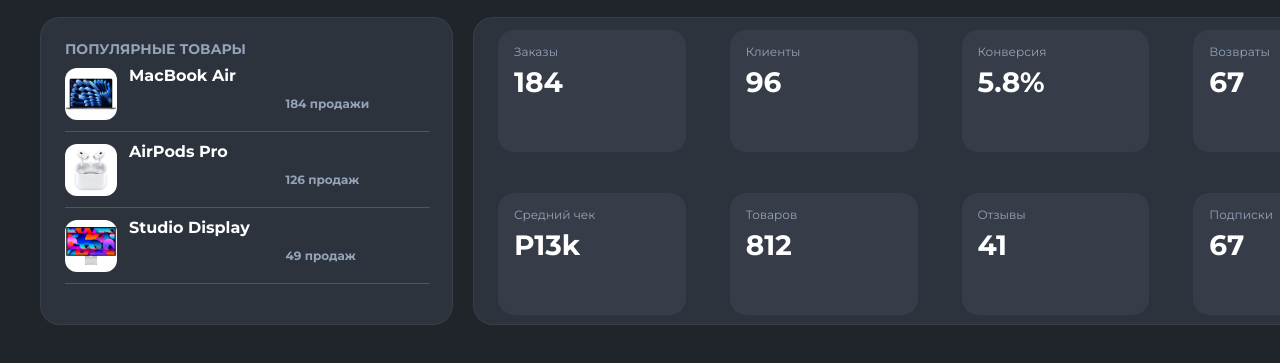
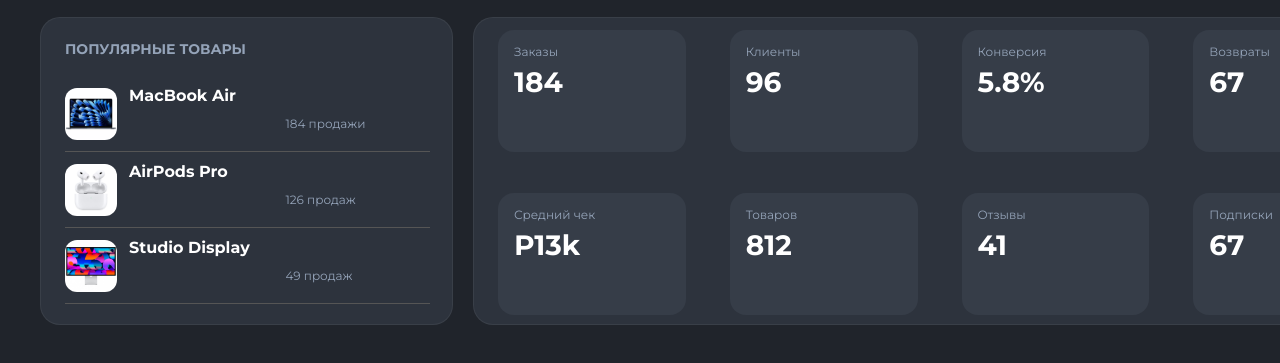
Before and after one commit to DeniEl2/analytics-dashboard, a plain HTML site: page index.html in a window 1280 px wide. Shown: the part 213-576 px from the top of the page. Drawn offline with Linux system fonts and the light colour scheme.

Commit message:
Add files via upload

```diff
--- a/css/style.css
+++ b/css/style.css
@@ -105,12 +105,13 @@
     background-color: rgba(45, 51, 61, 1);
 }
 
-.card2 p{
+.card2 h1{
     height: 14px;
     font-weight: bold;
     font-size: 14px;
     line-height: 100%;
     color: rgba(148, 163, 184, 1);
+    margin-bottom: 20px;
 }
 
 .frame{
--- a/index.html
+++ b/index.html
@@ -23,23 +23,23 @@
         </div>
         <div class="conteiner2">
             <div class="card2">
-                <p>ПОПУЛЯРНЫЕ ТОВАРЫ</p>
+                <h1>ПОПУЛЯРНЫЕ ТОВАРЫ</h1>
                 <div class="frame">
-                    <div class="linner-card">
+                    <article class="linner-card">
                         <img src="img/images1.png" alt="Macbook">
                         <h1>MacBook Air</h1>
                         <p>184 продажи</p>
-                    </div>
-                    <div class="linner-card">
+                    </article>
+                    <article class="linner-card">
                         <img src="img/images2.png" alt="AirPods">
                         <h1>AirPods Pro</h1>
                         <p>126 продаж</p>
-                    </div>
-                    <div class="linner-card">
+                    </article>
+                    <article class="linner-card">
                         <img src="img/images3.png" alt="display">
                         <h1>Studio Display</h1>
                         <p>49 продаж</p>
-                    </div>
+                    </article>
                 </div>
             </div>
             <div class="card3">
```
